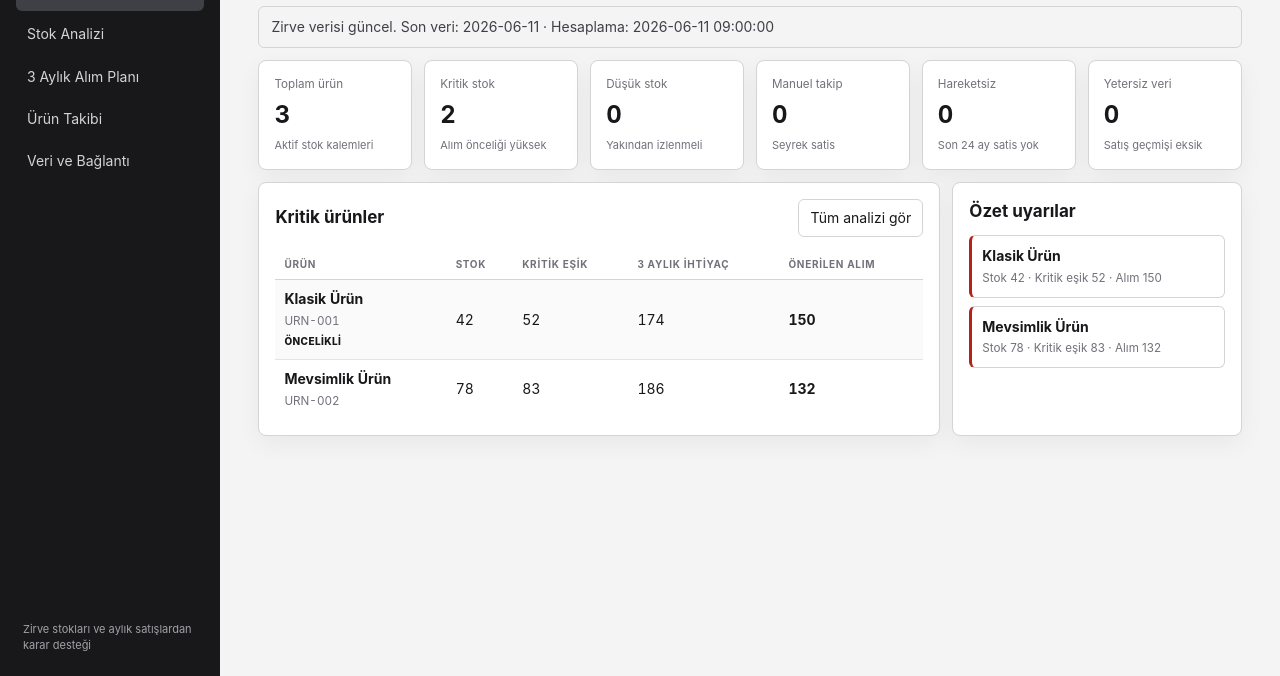
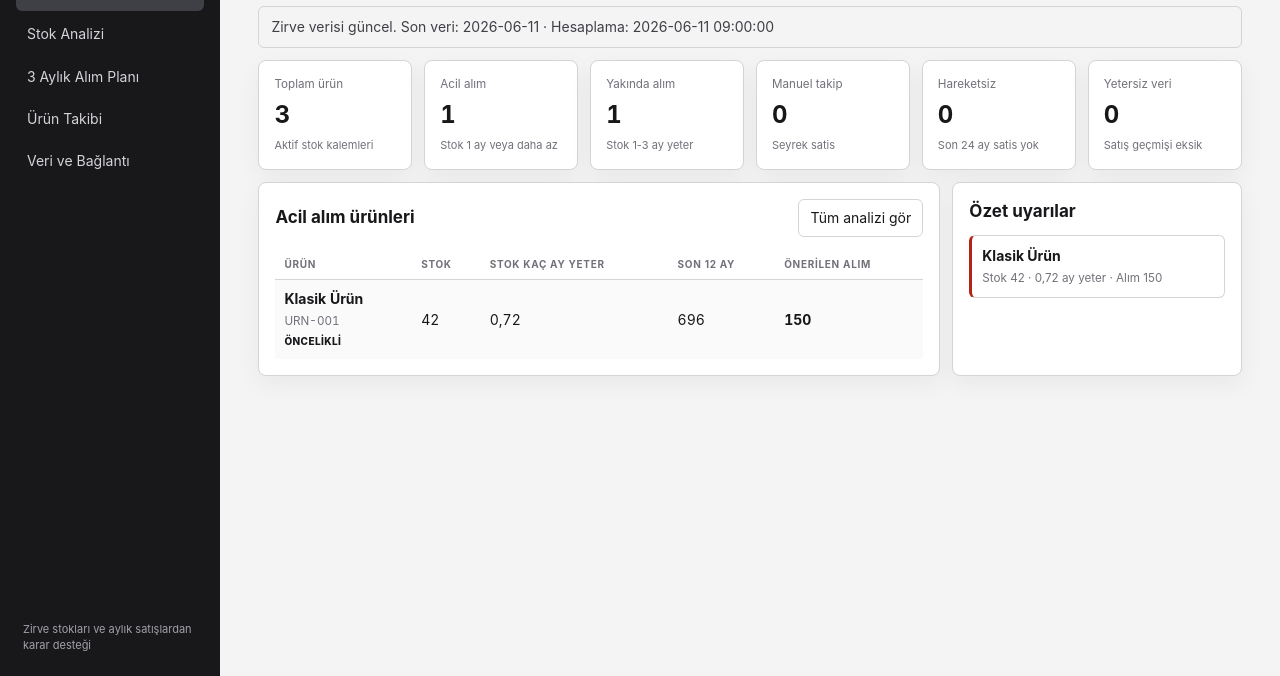
Before and after one commit to caglaracer/stoktakip, a plain HTML site: page index.html in a window 1280 px wide. Shown: the part 124-800 px from the top of the page. Drawn offline with Linux system fonts and the light colour scheme.

Commit message:
feat: prioritize moving stock analysis

```diff
--- a/index.html
+++ b/index.html
@@ -178,16 +178,16 @@
       <section id="dashboard" class="view active">
         <div class="grid stats">
           <div class="card stat"><small>Toplam ürün</small><strong id="totalProducts">0</strong><span>Aktif stok kalemleri</span></div>
-          <div class="card stat"><small>Kritik stok</small><strong id="criticalCount">0</strong><span>Alım önceliği yüksek</span></div>
-          <div class="card stat"><small>Düşük stok</small><strong id="lowCount">0</strong><span>Yakından izlenmeli</span></div>
+          <div class="card stat"><small>Acil alım</small><strong id="criticalCount">0</strong><span>Stok 1 ay veya daha az</span></div>
+          <div class="card stat"><small>Yakında alım</small><strong id="lowCount">0</strong><span>Stok 1-3 ay yeter</span></div>
           <div class="card stat"><small>Manuel takip</small><strong id="manualCount">0</strong><span>Seyrek satis</span></div>
           <div class="card stat"><small>Hareketsiz</small><strong id="dormantCount">0</strong><span>Son 24 ay satis yok</span></div>
           <div class="card stat"><small>Yetersiz veri</small><strong id="insufficientCount">0</strong><span>Satış geçmişi eksik</span></div>
         </div>
         <div class="grid split">
           <div class="card panel">
-            <div class="panel-head"><h2>Kritik ürünler</h2><button class="btn" data-go="analysis">Tüm analizi gör</button></div>
-            <div class="table-wrap"><table><thead><tr><th>Ürün</th><th>Stok</th><th>Kritik eşik</th><th>3 aylık ihtiyaç</th><th>Önerilen alım</th></tr></thead><tbody id="criticalRows"></tbody></table></div>
+            <div class="panel-head"><h2>Acil alım ürünleri</h2><button class="btn" data-go="analysis">Tüm analizi gör</button></div>
+            <div class="table-wrap"><table><thead><tr><th>Ürün</th><th>Stok</th><th>Stok kaç ay yeter</th><th>Son 12 ay</th><th>Önerilen alım</th></tr></thead><tbody id="criticalRows"></tbody></table></div>
           </div>
           <div class="card panel">
             <div class="panel-head"><h2>Özet uyarılar</h2></div>
@@ -202,12 +202,12 @@
             <input id="analysisSearch" placeholder="Ürün kodu veya adı ara">
             <select id="analysisStatus">
               <option value="">Tüm durumlar</option>
-              <option value="critical">Kritik</option>
-              <option value="low">Düşük</option>
-              <option value="normal">Normal</option>
-              <option value="manuel_takip">Manuel takip</option>
-              <option value="hareketsiz">Hareketsiz</option>
-              <option value="veri_yetersiz">Yetersiz veri</option>
+              <option value="ACIL_ALIM">Acil alım</option>
+              <option value="YAKINDA_ALIM">Yakında alım</option>
+              <option value="NORMAL">Normal</option>
+              <option value="MANUEL_TAKIP">Manuel takip</option>
+              <option value="HAREKETSIZ">Hareketsiz</option>
+              <option value="YETERSIZ_VERI">Yetersiz veri</option>
             </select>
             <select id="analysisTracking">
               <option value="">Tum takip seviyeleri</option>
@@ -216,7 +216,7 @@
             </select>
             <button class="btn primary" id="downloadAnalysis">Excel Indir</button>
           </div>
-          <div class="table-wrap"><table><thead><tr><th>Kod</th><th>Ürün</th><th>Takip</th><th>Stok</th><th>Sinif</th><th>Aylik talep</th><th>Sapma</th><th>Guvenlik stogu</th><th>Kritik esik</th><th>Son satis</th><th>Durum</th></tr></thead><tbody id="analysisRows"></tbody></table></div>
+          <div class="table-wrap"><table><thead><tr><th>Kod</th><th>Ürün</th><th>Takip</th><th>Stok</th><th>Son satış</th><th>Son 12 ay</th><th>Stok kaç ay yeter</th><th>3 ay tahmin</th><th>Önerilen alım</th><th>Durum</th><th>Açıklama</th></tr></thead><tbody id="analysisRows"></tbody></table></div>
         </div>
       </section>
 
@@ -287,9 +287,9 @@
   <script>
     const demo = {
       products: [
-        {code:"URN-001",name:"Klasik Ürün",category:"Ana Grup",unit:"Adet",stock:42,dataDate:"2026-06-11",leadTime:20,packSize:10,monthlyDemand:58,demandDeviation:9.4,safetyStock:13,criticalLevel:52,months:[58,58,58],suggestedPurchase:150,status:"critical",trackingLevel:"ONCELIKLI",warnings:[]},
-        {code:"URN-002",name:"Mevsimlik Ürün",category:"Sezon",unit:"Adet",stock:78,dataDate:"2026-06-11",leadTime:30,packSize:12,monthlyDemand:62,demandDeviation:12.2,safetyStock:21,criticalLevel:83,months:[62,62,62],suggestedPurchase:132,status:"critical",trackingLevel:"NORMAL",warnings:[]},
-        {code:"URN-003",name:"Premium Ürün",category:"Ana Grup",unit:"Adet",stock:118,dataDate:"2026-06-11",leadTime:14,packSize:6,monthlyDemand:42,demandDeviation:5.1,safetyStock:6,criticalLevel:26,months:[42,42,42],suggestedPurchase:18,status:"normal",trackingLevel:"NORMAL",warnings:[]}
+        {code:"URN-001",name:"Klasik Ürün",category:"Ana Grup",unit:"Adet",stock:42,dataDate:"2026-06-11",leadTime:20,packSize:10,monthlyDemand:58,demandDeviation:9.4,safetyStock:13,criticalLevel:52,months:[58,58,58],threeMonthForecast:174,suggestedPurchase:150,status:"critical",businessStatus:"ACIL_ALIM",recent12Sales:696,stockCoverageMonths:0.72,priorityScore:1420,trackingLevel:"ONCELIKLI",warnings:[]},
+        {code:"URN-002",name:"Mevsimlik Ürün",category:"Sezon",unit:"Adet",stock:78,dataDate:"2026-06-11",leadTime:30,packSize:12,monthlyDemand:62,demandDeviation:12.2,safetyStock:21,criticalLevel:83,months:[62,62,62],threeMonthForecast:186,suggestedPurchase:132,status:"critical",businessStatus:"YAKINDA_ALIM",recent12Sales:744,stockCoverageMonths:1.26,priorityScore:980,trackingLevel:"NORMAL",warnings:[]},
+        {code:"URN-003",name:"Premium Ürün",category:"Ana Grup",unit:"Adet",stock:118,dataDate:"2026-06-11",leadTime:14,packSize:6,monthlyDemand:42,demandDeviation:5.1,safetyStock:6,criticalLevel:26,months:[42,42,42],threeMonthForecast:126,suggestedPurchase:18,status:"normal",businessStatus:"NORMAL",recent12Sales:504,stockCoverageMonths:2.81,priorityScore:520,trackingLevel:"NORMAL",warnings:[]}
       ],
       trackingProducts:[
         {code:"URN-001",name:"Klasik Ürün",trackingLevel:"ONCELIKLI",active:true,status:"critical"},
@@ -297,7 +297,7 @@
         {code:"URN-003",name:"Premium Ürün",trackingLevel:"NORMAL",active:true,status:"normal"},
         {code:"URN-004",name:"Yeni Ürün",trackingLevel:"TAKIP_ETME",active:true,status:"veri_yetersiz"}
       ],
-      summary:{totalProducts:3,priorityCount:1,criticalCount:2,lowCount:0,insufficientCount:0,purchaseTotal:300},
+      summary:{totalProducts:3,priorityCount:1,criticalCount:1,lowCount:1,manualCount:0,dormantCount:0,insufficientCount:0,purchaseTotal:300},
       freshness:{latestDate:"2026-06-11",missing:false,inconsistent:false,stale:false,message:"Zirve verisi güncel."},
       calculatedAt:"2026-06-11 09:00:00"
     };
@@ -312,11 +312,11 @@
     const $ = id => document.getElementById(id);
     const esc = value => String(value ?? "").replace(/[&<>"']/g, char => ({"&":"&amp;","<":"&lt;",">":"&gt;",'"':"&quot;","'":"&#39;"}[char]));
     const fmt = value => new Intl.NumberFormat("tr-TR",{maximumFractionDigits:2}).format(Number(value)||0);
-    const statusText = {normal:"Normal",low:"Düşük",critical:"Kritik",veri_yetersiz:"Yetersiz veri"};
+    const statusText = {normal:"Normal",low:"Düşük",critical:"Kritik",manuel_takip:"Manuel takip",hareketsiz:"Hareketsiz",veri_yetersiz:"Yetersiz veri",ACIL_ALIM:"Acil alım",YAKINDA_ALIM:"Yakında alım",NORMAL:"Normal",MANUEL_TAKIP:"Manuel takip",HAREKETSIZ:"Hareketsiz",YETERSIZ_VERI:"Yetersiz veri"};
     const trackingText = {ONCELIKLI:"Öncelikli",NORMAL:"Normal",TAKIP_ETME:"Takip etme"};
     const titles = {
-      dashboard:["Genel Bakış","Kritik stoklar ve üç aylık alım ihtiyacı."],
-      analysis:["Stok Analizi","Otomatik kritik eşikler ve güvenlik stokları."],
+      dashboard:["Genel Bakış","Hareketli ürünlerde gerçek stok riski."],
+      analysis:["Stok Analizi","Yakın dönem hareket, stok yeterliliği ve alım önerisi."],
       forecast:["3 Aylık Alım Planı","Önümüzdeki üç ay için önerilen ürün adetleri."],
       tracking:["Ürün Takibi","Takip kapsamını ve ürün önceliklerini yönetin."],
       settings:["Veri ve Bağlantı","Zirve aktarımı ve Apps Script bağlantısı."]
@@ -351,13 +351,13 @@
       $("freshnessNotice").textContent = `${freshness.message || "Veri tarihi bilinmiyor."} Son veri: ${freshness.latestDate || "—"} · Hesaplama: ${state.data.calculatedAt || "—"}`;
       $("freshnessNotice").classList.toggle("warning",!!(freshness.missing||freshness.inconsistent||freshness.stale));
 
-      const critical = products.filter(product => product.status==="critical");
+      const critical = products.filter(product => product.businessStatus==="ACIL_ALIM");
       $("criticalRows").innerHTML = critical.map(product =>
-        `<tr class="${product.trackingLevel==="ONCELIKLI"?"priority-row":""}"><td><strong>${esc(product.name)}</strong><br><small class="sub">${esc(product.code)}</small>${product.trackingLevel==="ONCELIKLI"?`<br><span class="priority-label">ÖNCELİKLİ</span>`:""}</td><td>${fmt(product.stock)}</td><td>${fmt(product.criticalLevel)}</td><td>${fmt((product.months||[]).reduce((a,b)=>a+Number(b||0),0))}</td><td><strong>${fmt(product.suggestedPurchase)}</strong></td></tr>`
-      ).join("") || emptyRow(5,"Kritik ürün bulunmuyor.");
+        `<tr class="${product.trackingLevel==="ONCELIKLI"?"priority-row":""}"><td><strong>${esc(product.name)}</strong><br><small class="sub">${esc(product.code)}</small>${product.trackingLevel==="ONCELIKLI"?`<br><span class="priority-label">ÖNCELİKLİ</span>`:""}</td><td>${fmt(product.stock)}</td><td>${thresholdText(product.stockCoverageMonths)}</td><td>${fmt(product.recent12Sales)}</td><td><strong>${fmt(product.suggestedPurchase)}</strong></td></tr>`
+      ).join("") || emptyRow(5,"Acil alım ürünü bulunmuyor.");
       $("alerts").innerHTML = critical.map(product =>
-        `<div class="alert"><strong>${esc(product.name)}</strong><small>Stok ${fmt(product.stock)} · Kritik eşik ${fmt(product.criticalLevel)} · Alım ${fmt(product.suggestedPurchase)}</small></div>`
-      ).join("") || `<p class="empty">Kritik stok uyarısı yok.</p>`;
+        `<div class="alert"><strong>${esc(product.name)}</strong><small>Stok ${fmt(product.stock)} · ${thresholdText(product.stockCoverageMonths)} ay yeter · Alım ${fmt(product.suggestedPurchase)}</small></div>`
+      ).join("") || `<p class="empty">Acil alım uyarısı yok.</p>`;
       renderAnalysis();
       renderForecast();
       renderTracking();
@@ -371,20 +371,21 @@
       const tracking = $("analysisTracking").value;
       return (state.data.products||[]).filter(product =>
         (!query || (product.code + " " + product.name).toLocaleLowerCase("tr").includes(query)) &&
-        (!status || product.status===status) &&
+        (!status || product.businessStatus===status) &&
         (!tracking || product.trackingLevel===tracking)
       );
     }
     function renderAnalysis() {
       const rows = visibleAnalysisProducts();
       $("analysisRows").innerHTML = rows.map(product =>
-        `<tr class="${product.trackingLevel==="ONCELIKLI"?"priority-row":""}"><td>${esc(product.code)}</td><td><strong>${esc(product.name)}</strong>${(product.warnings||[]).length?`<br><small class="sub">${esc(product.warnings.join(" "))}</small>`:""}</td><td>${esc(trackingText[product.trackingLevel]||"Normal")}</td><td>${fmt(product.stock)}</td><td>${esc(demandClassText[product.demandClass]||product.demandClass||"-")}</td><td>${fmt(product.monthlyDemand)}</td><td>${fmt(product.demandDeviation)}</td><td>${fmt(product.safetyStock)}</td><td>${thresholdText(product.criticalLevel)}</td><td>${esc(product.lastSaleDate||"-")}</td><td>${badge(product.status)}</td></tr>`
+        `<tr class="${product.trackingLevel==="ONCELIKLI"?"priority-row":""}"><td>${esc(product.code)}</td><td><strong>${esc(product.name)}</strong>${(product.warnings||[]).length?`<br><small class="sub">${esc(product.warnings.join(" "))}</small>`:""}</td><td>${esc(trackingText[product.trackingLevel]||"Normal")}</td><td>${fmt(product.stock)}</td><td>${esc(product.lastSaleDate||"-")}</td><td>${fmt(product.recent12Sales)}</td><td>${thresholdText(product.stockCoverageMonths)}</td><td>${fmt(product.threeMonthForecast ?? (product.months||[]).reduce((a,b)=>a+Number(b||0),0))}</td><td><strong>${fmt(product.suggestedPurchase)}</strong></td><td>${badge(product.businessStatus||product.status)}</td><td>${esc(product.forecastExplanation||demandClassText[product.demandClass]||"-")}</td></tr>`
       ).join("") || emptyRow(11);
     }
     function renderForecast() {
       const rank = value => value==="ONCELIKLI"?0:1;
       const rows = (state.data.products||[]).slice().sort((a,b)=>
         rank(a.trackingLevel)-rank(b.trackingLevel) ||
+        Number(b.priorityScore||0)-Number(a.priorityScore||0) ||
         Number(b.suggestedPurchase)-Number(a.suggestedPurchase)
       );
       $("forecastRows").innerHTML = rows.map(product =>
```
Also changed, not shown: outputs/index.html (+26 -25 lines), tests/inventory.test.js (+73 -7 lines), 1 other file.
